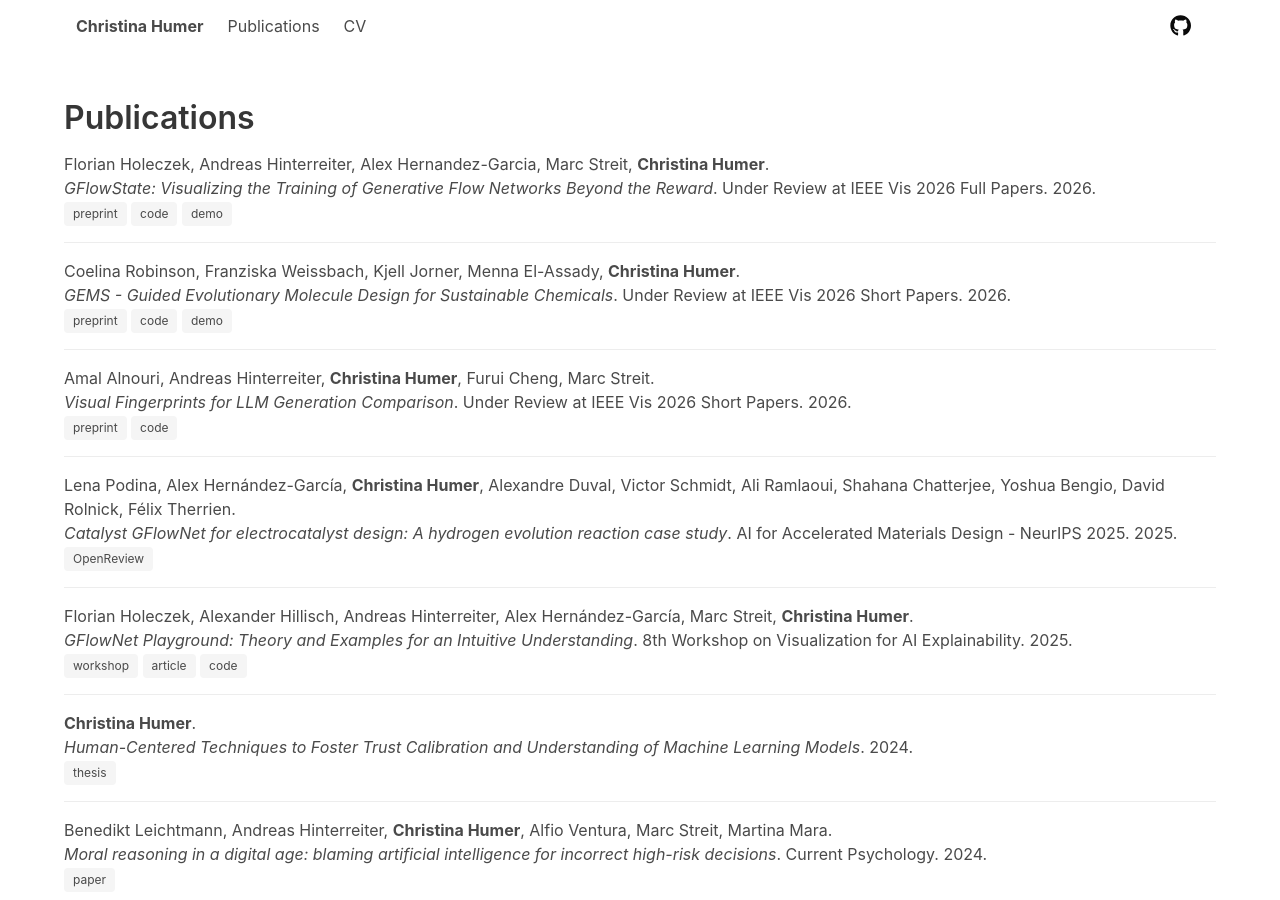
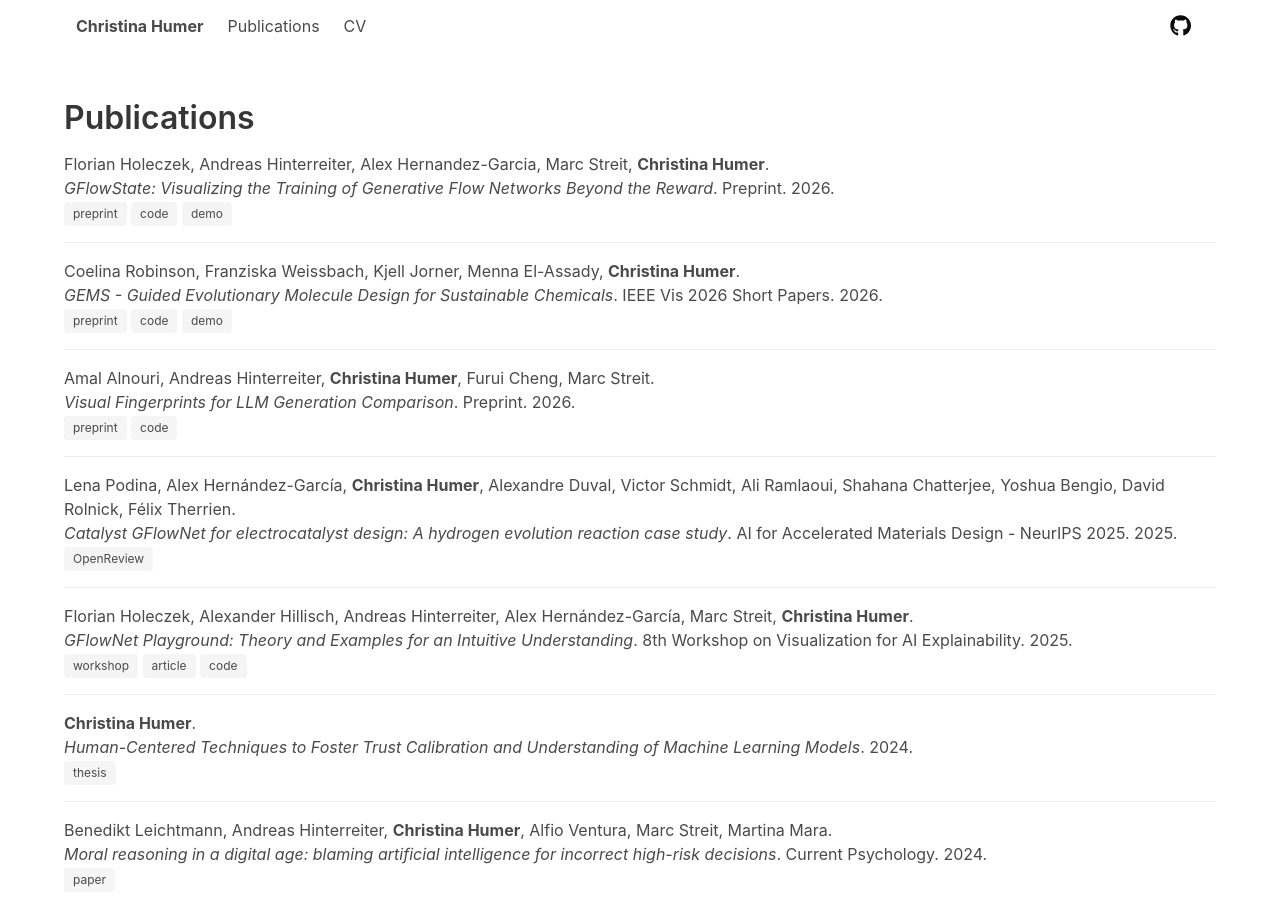
Before and after one commit to ginihumer/ginihumer.github.io, a Jekyll site: the page built from _pages/publications.html, in a window 1280 px wide and 900 px high. Built offline with Jekyll 4.4.1, drawn with Linux system fonts in a browser that asks for light colours; nearby versions of some CDN libraries; a style sheet for code colours, icons or effects is not loaded.

Commit message:
Update journal status for multiple publications

```diff
--- a/_data/publications.yml
+++ b/_data/publications.yml
@@ -8,7 +8,7 @@
   - Marc Streit
   - Christina Humer
   year: 2026
-  journal: Under Review at IEEE Vis 2026 Full Papers
+  journal: Preprint
   doi:
   volume:
   number:
@@ -31,7 +31,7 @@
   - Menna El-Assady
   - Christina Humer
   year: 2026
-  journal: Under Review at IEEE Vis 2026 Short Papers
+  journal: IEEE Vis 2026 Short Papers
   doi:
   volume:
   number:
@@ -53,7 +53,7 @@
   - Furui Cheng
   - Marc Streit
   year: 2026
-  journal: Under Review at IEEE Vis 2026 Short Papers
+  journal: Preprint
   doi:
   volume:
   number:
```
